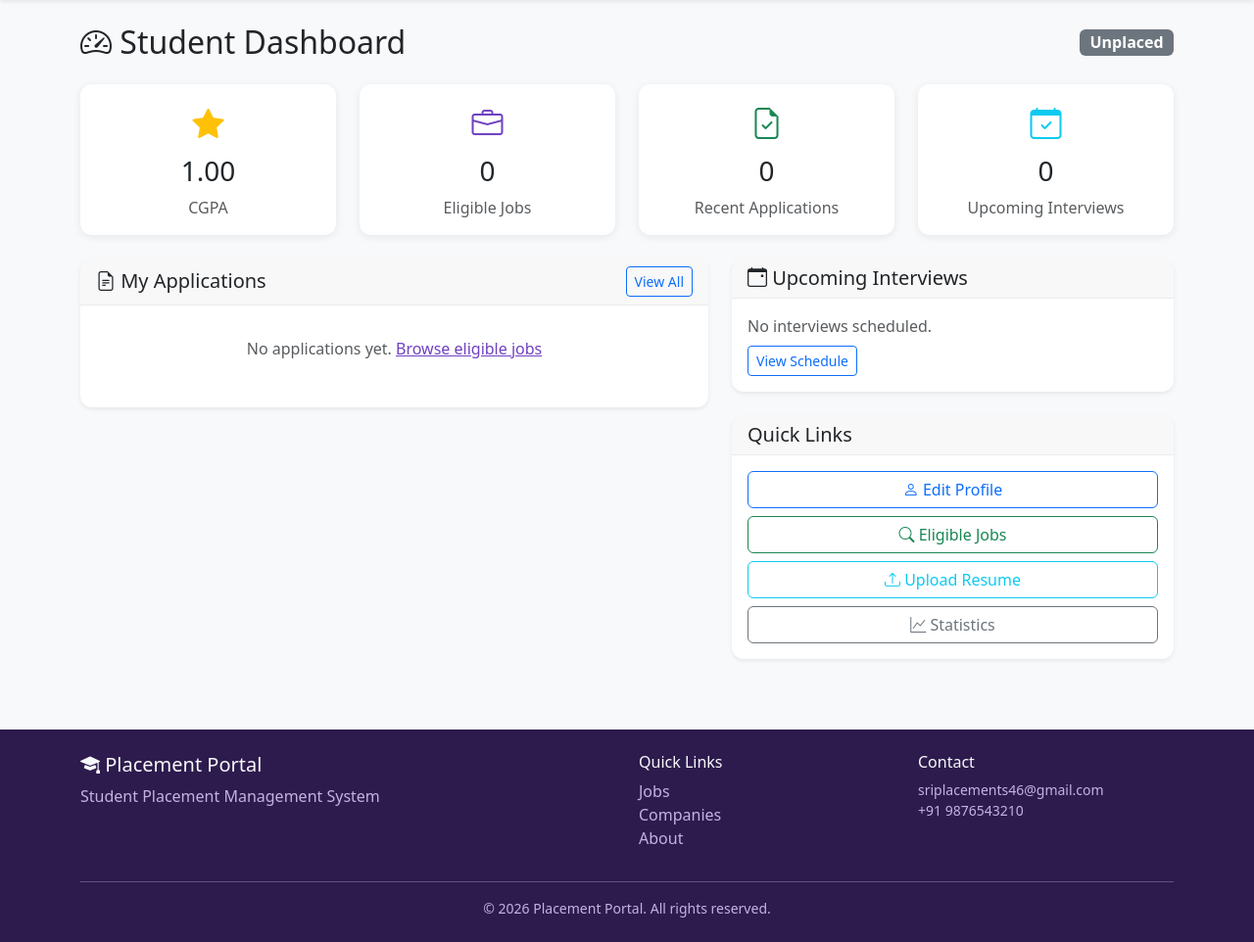
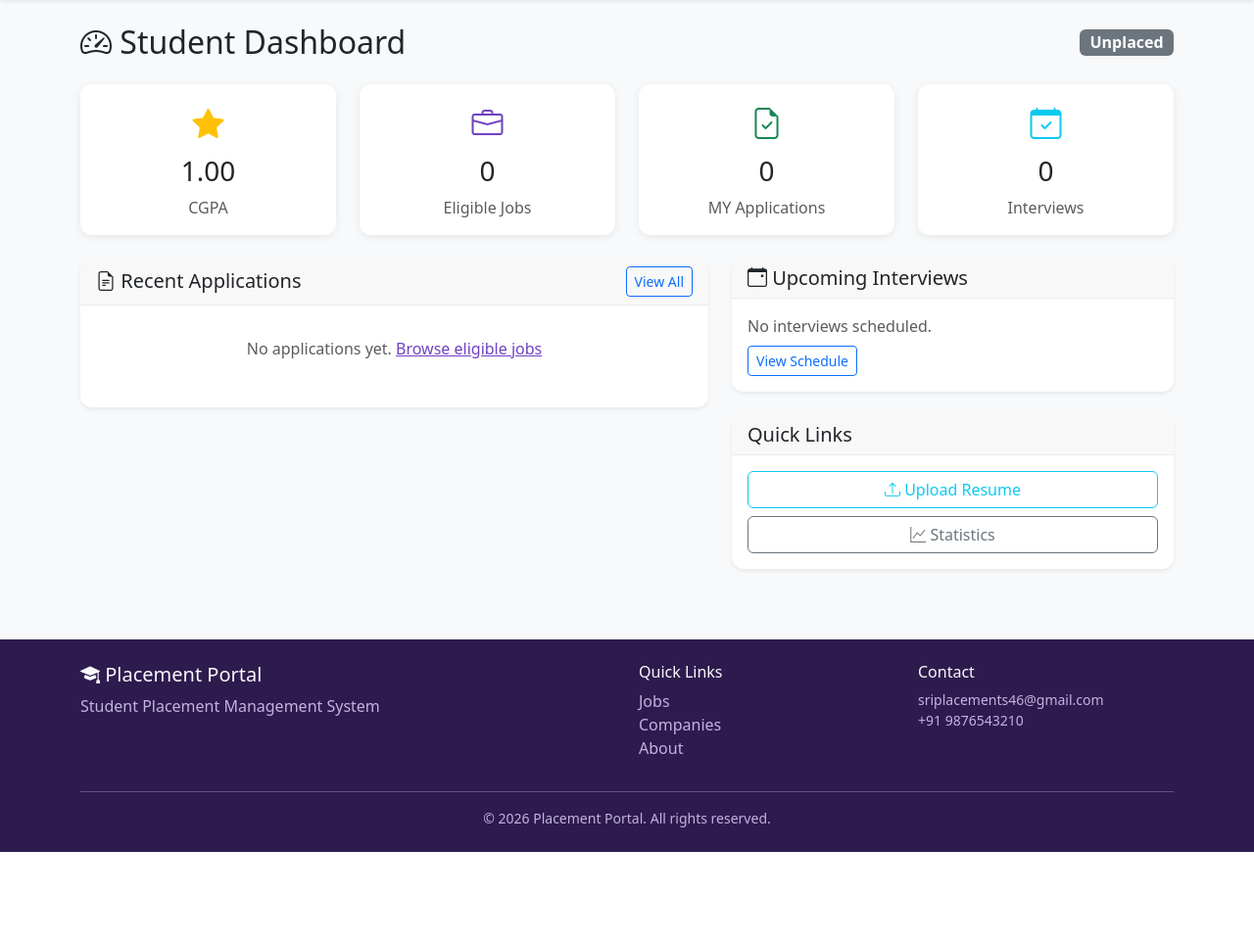
Before and after one commit to hemasricheparthi/student-placement-system, a Django app: page /student/ in a window 1280 px wide. Shown: the part 56-1018 px from the top of the page at 98% size. After the commit the page ends 926 px from the top, so only its background shows below. Run offline with Django 5.2, Linux system fonts and the light colour scheme; a user stored in the database is signed in; tables that the repository leaves empty hold one stand-in row (values such as "Sample post"); data that the repository does not hold is empty.

Commit message:
changes in the dashboards

```diff
--- a/dashboard/views.py
+++ b/dashboard/views.py
@@ -144,7 +144,7 @@ def student_dashboard(request):
         application__student=profile,
         status='SCHEDULED',
         scheduled_date__gte=timezone.now(),
-    ).select_related('application__job')[:5]
+    ).select_related('application__job')[:2]
     eligible_count = Job.objects.filter(
         status='OPEN', min_cgpa__lte=profile.cgpa
     ).count()
@@ -163,7 +163,7 @@ def company_dashboard(request):
     total_applicants = Application.objects.filter(job__company=company).count()
     recent_applications = Application.objects.filter(
         job__company=company
-    ).select_related('student', 'job').order_by('-applied_at')[:10]
+    ).select_related('student', 'job').order_by('-applied_at')[:5]
     return render(request, 'dashboard/company_dashboard.html', {
         'company': company,
         'jobs': jobs,
--- a/templates/dashboard/student_dashboard.html
+++ b/templates/dashboard/student_dashboard.html
@@ -11,6 +11,7 @@
 
 <div class="row g-4 mb-4">
     <div class="col-md-3">
+         <a href="{% url 'students:profile' %}" class="text-decoration-none"></a>
             <div class="card stat-card text-center">
                 <div class="card-body">
                     <i class="bi bi-star-fill text-warning fs-2"></i>
@@ -18,8 +19,10 @@
                     <p class="text-muted mb-0">CGPA</p>
                 </div>
             </div>
+        </a>
     </div>
     <div class="col-md-3">
+            <a href="{% url 'jobs:eligible_jobs' %}" class="text-decoration-none">
                 <div class="card stat-card text-center">
                     <div class="card-body">
                         <i class="bi bi-briefcase text-primary fs-2"></i>
@@ -27,32 +30,38 @@
                         <p class="text-muted mb-0">Eligible Jobs</p>
                     </div>
                 </div>
+                </a>
             </div>
     <div class="col-md-3">
+        <a href="{% url 'jobs:my_applications' %}" class="text-decoration-none">
             <div class="card stat-card text-center">
                 <div class="card-body">
                     <i class="bi bi-file-earmark-check text-success fs-2"></i>
                     <h3 class="mt-2">{{ applications|length }}</h3>
-                <p class="text-muted mb-0">Recent Applications</p>
+                    <p class="text-muted mb-0">MY Applications</p>
                 </div>
             </div>
+        </a>
     </div>
     <div class="col-md-3">
+        <a href="{% url 'placement:interview_schedule' %}" class ="text-decoration-none">
             <div class="card stat-card text-center">
                 <div class="card-body">
                     <i class="bi bi-calendar-check text-info fs-2"></i>
                     <h3 class="mt-2">{{ upcoming_interviews|length }}</h3>
-                <p class="text-muted mb-0">Upcoming Interviews</p>
+                    <p class="text-muted mb-0"> Interviews</p>
                 </div>
              </div>
+        </a>
     </div>
+
 </div>
 
 <div class="row g-4">
     <div class="col-lg-7">
         <div class="card shadow-sm">
             <div class="card-header d-flex justify-content-between align-items-center">
-                <h5 class="mb-0"><i class="bi bi-file-earmark-text"></i> My Applications</h5>
+                <h5 class="mb-0"><i class="bi bi-file-earmark-text"></i> Recent Applications</h5>
                 <a href="{% url 'jobs:my_applications' %}" class="btn btn-sm btn-outline-primary">View All</a>
             </div>
             <div class="card-body">
@@ -98,8 +107,6 @@
         <div class="card shadow-sm">
             <div class="card-header"><h5 class="mb-0">Quick Links</h5></div>
             <div class="card-body d-grid gap-2">
-                <a href="{% url 'students:profile' %}" class="btn btn-outline-primary"><i class="bi bi-person"></i> Edit Profile</a>
-                <a href="{% url 'jobs:eligible_jobs' %}" class="btn btn-outline-success"><i class="bi bi-search"></i> Eligible Jobs</a>
                 <a href="{% url 'students:upload_resume' %}" class="btn btn-outline-info"><i class="bi bi-upload"></i> Upload Resume</a>
                 <a href="{% url 'students:placement_statistics' %}" class="btn btn-outline-secondary"><i class="bi bi-graph-up"></i> Statistics</a>
             </div>
```
Lines whose indentation alone changed are shown as unchanged.
